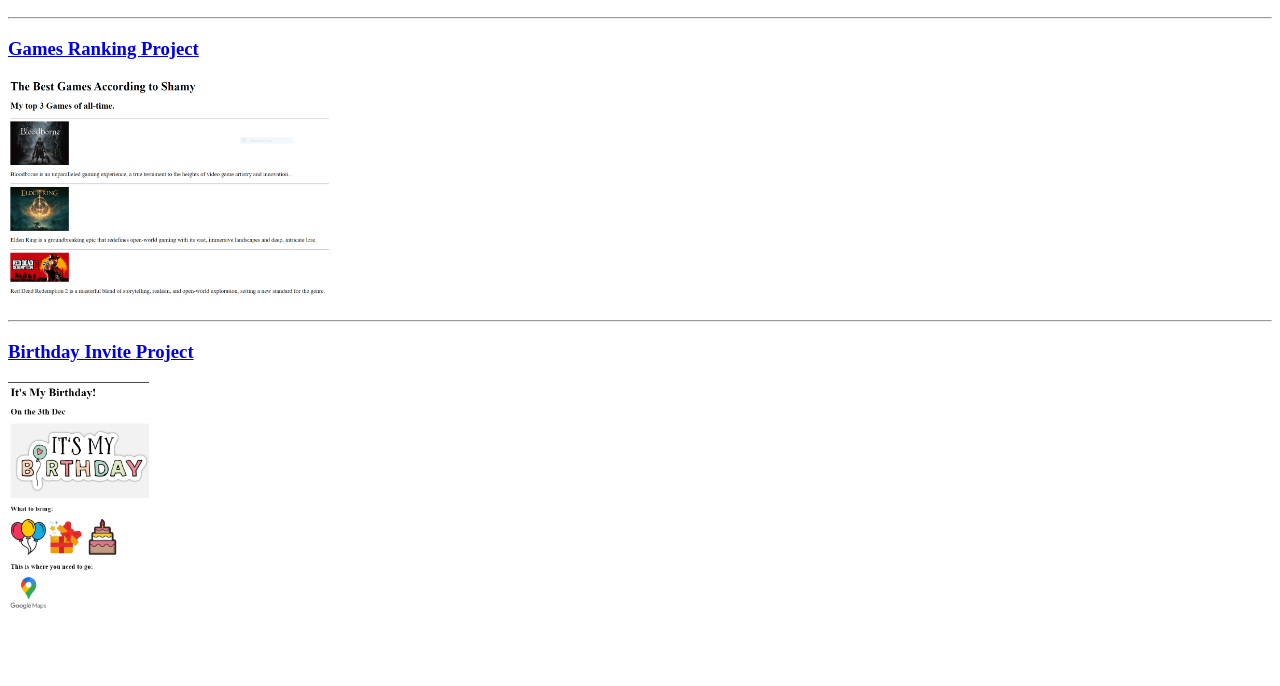
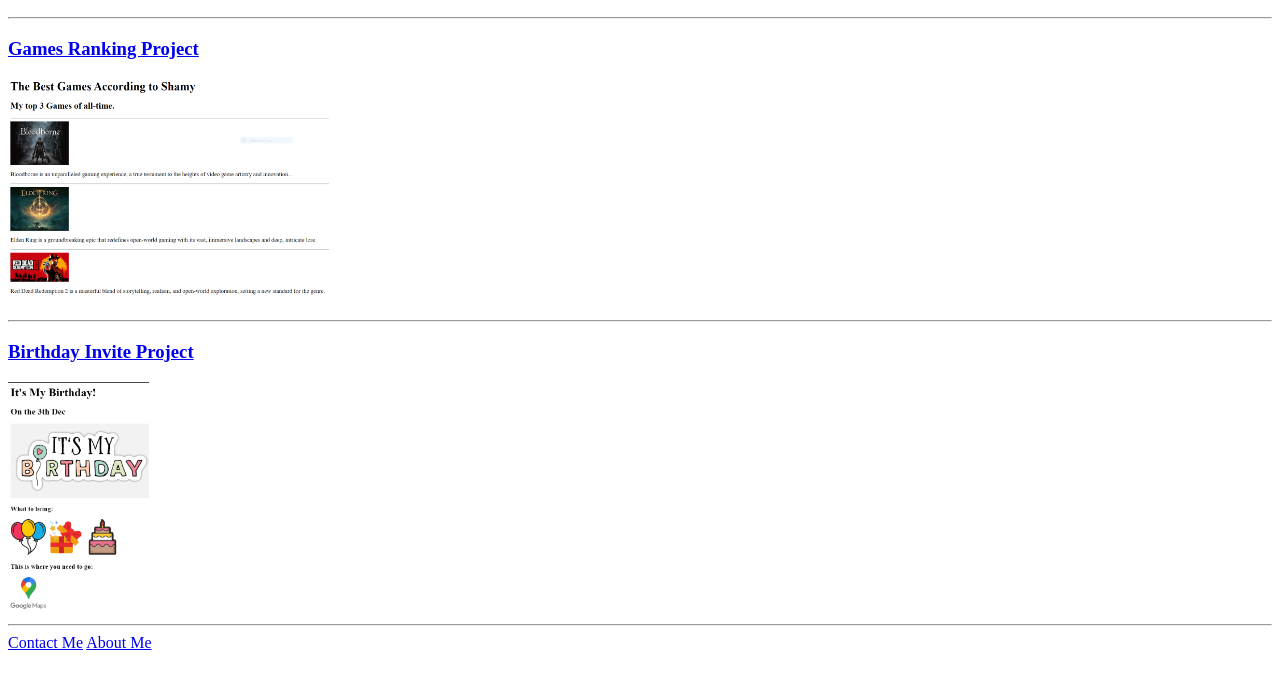
Before and after one commit to IronFistShamy/html-portfolio, a plain HTML site: page index.html in a window 1280 px wide. Shown: the part 110-796 px from the top of the page. Drawn offline with Linux system fonts and the light colour scheme.

Commit message:
Add files via upload

```diff
--- a/index.html
+++ b/index.html
@@ -15,6 +15,11 @@
     <img src="./assets/images/Games Ranking Project.PNG" height="230"/>
     <hr/>
     <a target="_blank" href="./public/birthday-invite.html"> <h3>Birthday Invite Project</h3></a>
-    <img src="./assets/images/Birthday Project.PNG" height="230"
+    <img src="./assets/images/Birthday Project.PNG" height="230"/>
+    <footer>
+        <hr>
+        <a href="./public/contact.html"> Contact Me</a>
+        <a href="./public/about.html"> About Me </a>
+    </footer>
 </body>
 </html>
```
